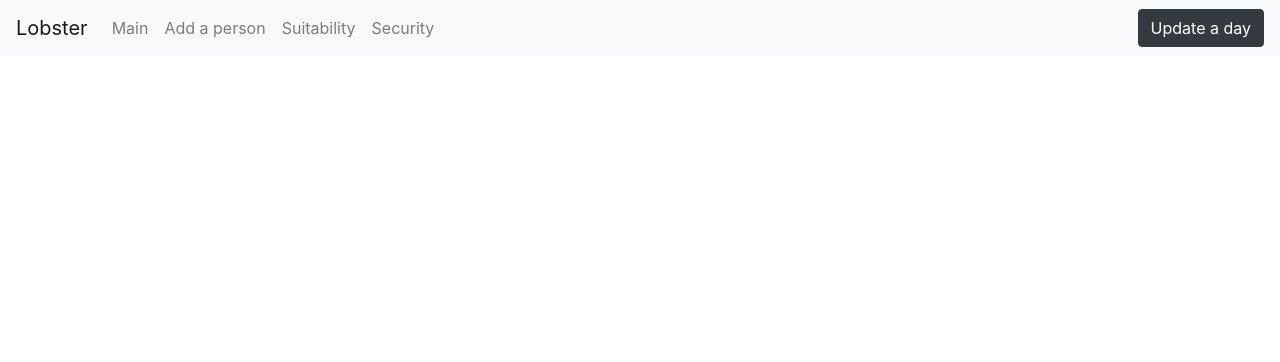
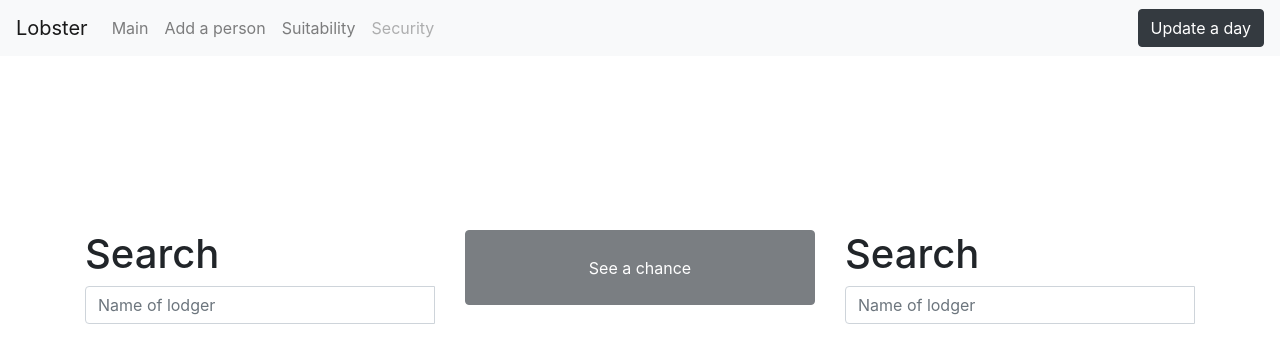
Before and after one commit to YDiamond1/db-stage-4, a React (Create React App) app: page /suitability in a window 1280 px wide. Shown: the top 362 px of the page. Built offline with nearby package versions, Linux system fonts and the light colour scheme.

Commit message:
add some functional

```diff
--- a/src/App.css
+++ b/src/App.css
@@ -1,7 +1,24 @@
 .App {
   text-align: center;
 }
-
+.full-height{
+  margin-top: 100px;
+  height: 100vh;
+}
+.halffull-height-row1{
+  height: 30vh;
+}
+.halffull-height-row2{
+  height: 40vh;
+}
+.my-button{
+  height: 75px;
+}
+.circle-btn{
+  display:block;
+  border-radius: 50%;
+  border: 1px;
+}
 .App-logo {
   height: 40vmin;
   pointer-events: none;
--- a/src/App.js
+++ b/src/App.js
@@ -10,6 +10,7 @@ import {Header} from "./components/Header";
 import {useState} from "react";
 
 import {Alert} from "./components/Alerts";
+import {Suitability} from "./components/Suitability";
 
 const browserHistory = createBrowserHistory();
 
@@ -25,8 +26,9 @@ function App() {
               <Switch>
                   <Route exact path="/" component={Home}/>
                   <Route path="/login">
-                      <LoginPage handlerShow={handleShow}/>
+                      <LoginPage toUrl=" " handlerShow={handleShow}/>
                   </Route>
+                  <Route path="/suitability" component={Suitability}/>
               </Switch>
           </Router>
       </ProvideAuth>
--- a/src/components/Header.js
+++ b/src/components/Header.js
@@ -1,18 +1,24 @@
 import {Button, Nav, Navbar, NavDropdown} from "react-bootstrap";
+import {requests} from "../requests";
 
 export function Header(props){
     return(
-        <Navbar bg="light" className={"mb-4"} expand="lg">
+        <Navbar fixed={"top"} bg="light" className={"mb-4"} expand="lg">
             <Navbar.Brand>Lobster</Navbar.Brand>
             <Navbar.Toggle aria-controls="basic-navbar-nav" />
             <Navbar.Collapse id="basic-navbar-nav">
                 <Nav className="mr-auto">
                     <Nav.Link href="/">Main</Nav.Link>
                     <Nav.Link href="/login">Add a person</Nav.Link>
-                    <Nav.Link href="#home">Suitability</Nav.Link>
-                    <Nav.Link href="#link">Security</Nav.Link>
+                    <Nav.Link href="/suitability">Suitability</Nav.Link>
+                    <Nav.Link href="#link" disabled>Security</Nav.Link>
                 </Nav>
-                <Button variant="dark">Update a day</Button>
+                <Button variant="dark" onClick={(event =>{
+                    requests.get("/api/lodger/update_day")
+                        .then(resp =>
+                            window.location.reload(false)
+                        )
+                })}>Update a day</Button>
             </Navbar.Collapse>
         </Navbar>
 
--- a/src/components/Home.js
+++ b/src/components/Home.js
@@ -6,7 +6,7 @@ export function Home(props){
     const points = [{x:0,y:2}, {x:3,y:1},{x:3,y:1}];
 
     return (
-    <Container className="">
+    <Container className="full-height">
         <Row className={"my-4 align-items-center"}>
             <Col lg = {6}>
                 <RequestTable fromUrl=" " pname="Schedulers"/>
--- a/src/components/LoginPage.js
+++ b/src/components/LoginPage.js
@@ -32,8 +32,8 @@ export function LoginPage(props){
     };
     return (
         <div className="auth-page">
-            <Container>
-                <Row className="justify-content-center">
+            <Container className="full-height align-items-center mb-1">
+                <Row className="justify-content-center ">
                     <Col lg={6}>
                         <Card>
                             <Card.Body>
--- /dev/null
+++ b/src/components/Suitability.js
@@ -0,0 +1,164 @@
+import {Button, Col, Container, FormControl, InputGroup, ListGroup, ListGroupItem, Row} from "react-bootstrap";
+import {useState} from "react";
+import {requests} from "../requests";
+import {isNodeFlagSet} from "tsutils";
+
+export function Suitability(props){
+
+    const [lodger1, setLodger1] = useState(null);
+    const [lodger2, setLodger2] = useState(null);
+    const [lodgers1, setLodgers1] = useState([]);
+    const [lodgers2, setLodgers2] = useState([]);
+    const [suitability, setSuitability] = useState(null);
+
+
+    console.log(lodger1,lodger2,lodgers1,lodgers2);
+    const search1 = event =>{
+        requests.get(`/api/search?search=${event.target.value}`)
+            .then(resp =>{
+                if(resp.data.count == 1){
+                    setLodger1(resp.data.results);
+                }
+                else if(resp.data.count >1){
+                    setLodgers1(resp.data.results)
+                }
+            })
+            .catch(error =>
+                setLodger1("Not Found")
+            )
+    }
+    const search2 = event =>{
+        requests.get(`/api/search?search=${event.target.value}`)
+            .then(resp =>{
+                if(resp.data.count == 1){
+                    setLodger2(resp.data.results);
+                }
+                else if(resp.data.count >1){
+                    setLodgers2(resp.data.results)
+                }
+            })
+            .catch(error =>
+                setLodger2("Not Found")
+            )
+    }
+
+    function Total(props){
+        if(suitability == null) return (<div id="button_of_couple"></div>);
+        else if(suitability != "Not Found") {
+            let message = "";
+            let variant = "";
+            if (Math.abs(suitability.mutual_interest) <= 10) {
+                message = "Super couple"
+                variant = "success"
+            } else if (Math.abs(suitability.mutual_interest) <= 20){
+                message = "Excelent couple"
+                variant = "primary"
+            }
+            else if(Math.abs(suitability.mutual_interest) <= 50) {
+                message = "Good couple"
+                variant = "warning"
+            }
+            else {
+                message = "Bad couple"
+                variant = "danger"
+            }
+            return (
+                <Button variant={variant} className="my-button circle-btn" block onClick={ev =>
+                requests.get(`/api/couples/set?man_id=${lodger1.person_id}&woman_id=${lodger2.person_id}`)}>{message}</Button>
+            );
+
+        }
+        else return (<p className="h2 text-center">Unable to create a pair</p> )
+    }
+
+    function List(lodger){
+        if(lodger == "Not Found")
+            return (<ListGroup>
+                {
+                   <ListGroupItem>{lodger}</ListGroupItem>
+                }
+            </ListGroup>)
+        if(lodger != null){
+            return (
+                <ListGroup variant={"flush"} >
+                {
+                    Object.entries(lodger).map(([key, value]) => <ListGroupItem>{key + ": " + value}</ListGroupItem>)
+                }
+                </ListGroup>
+            );
+        }
+    }
+
+    return (
+        <Container className="justify-content-center full-height align-items-center" >
+        <Row className="halffull-height-row1 align-content-end">
+           <Col lg={4}>
+               <label htmlFor="search1" className={"h1"}>Search</label>
+               <InputGroup className="mb-3">
+                   <FormControl
+                       id={"search1"}
+                       placeholder="Name of lodger"
+                       list="datalistOptions"
+                       onChange={search1}
+                   />
+                   <datalist id="datalistOptions">
+                       {
+                           lodgers1.map(value => <option value={value.name}/>)
+                       }
+                   </datalist>
+               </InputGroup>
+           </Col>
+
+
+           <Col lg={4} className={"justify"}>
+            <Button variant={"dark"} disabled={!(lodger1!=null && lodger2!=null && lodger1!="Not Found" && lodger2!="Not Found")} block className={"my-button"}
+                    onClick={ev =>
+                requests.get(`/api/suitability/get/?man_id=${lodger1.person_id}&${lodger2.person_id}`)
+                    .then(resp=>setSuitability(resp.data))
+                    .catch(error => setSuitability("Not Found"))
+                    } >
+                See a chance
+            </Button>
+           </Col>
+
+
+           <Col lg={4}>
+               <label htmlFor="search2" className={"h1"}>Search</label>
+               <InputGroup className="mb-3">
+                   <FormControl
+                       id={"search2"}
+                       placeholder="Name of lodger"
+                       list="datalistOptions2"
+                       onChange={search2}
+                   />
+                   <datalist id="datalistOptions2">
+                       {
+                           lodgers2.map(value => <option value={value.name}/> )
+                       }
+                   </datalist>
+               </InputGroup>
+           </Col>
+        </Row>
+
+
+
+        <Row className={"justify-content-center halffull-height-row2 align-items-start"}>
+            <Col lg={4}>
+                {
+                    List(lodger1)
+                }
+            </Col>
+            <Col lg={4}>
+                {
+                    <Total/>
+                }
+            </Col>
+            <Col lg={4}>
+                {
+                    List(lodger2)
+                }
+            </Col>
+        </Row>
+        </Container>
+    );
+}
--- a/src/components/requestTable.js
+++ b/src/components/requestTable.js
@@ -6,7 +6,7 @@ import {useEffect, useState} from "react";
 export function RequestTable(props) {
     const [information, setInformation] = useState({data: null});
     useEffect(()=>{
-        requests.get(props.fromUrl)
+        requests_w.get(props.fromUrl)
             .then(resp=>setInformation({data:resp.data}))
     },[information]);
 
--- a/src/requests.js
+++ b/src/requests.js
@@ -1,19 +1,23 @@
 import axios from "axios";
 
-const API_ROOT = "http://localhost:8080/api";
+const API_ROOT = "http://localhost:8080";
 
 const points = [{x:0,y:2}, {x:3,y:1},{x:3,y:1}];
-
+const headers = {
+    Accept:"application/json",
+    "Content-Type":"application/json"
+}
 export const requests = {
     get: url =>
-        axios.get(`${API_ROOT}${url}`),
+        axios.get(`${API_ROOT}${url}`, {headers}),
     post: (url, body) =>
-        axios.post(`${API_ROOT}${url}`)
+        axios.post(`${API_ROOT}${url}`, body, {headers})
 };
 
 export const requests_w={
+
     get: url =>
-        new Promise((resolve, reject) =>setTimeout(()=>resolve({data:points}),5000)),
+        new Promise((resolve, reject) =>setTimeout(()=>resolve({data:points}),1000  )),
     post: (url, body) =>
         axios.post(`${API_ROOT}${url}`,body)
 }
```
Also changed, not shown: 1 other file (tests, documents, lock files or other folders).
